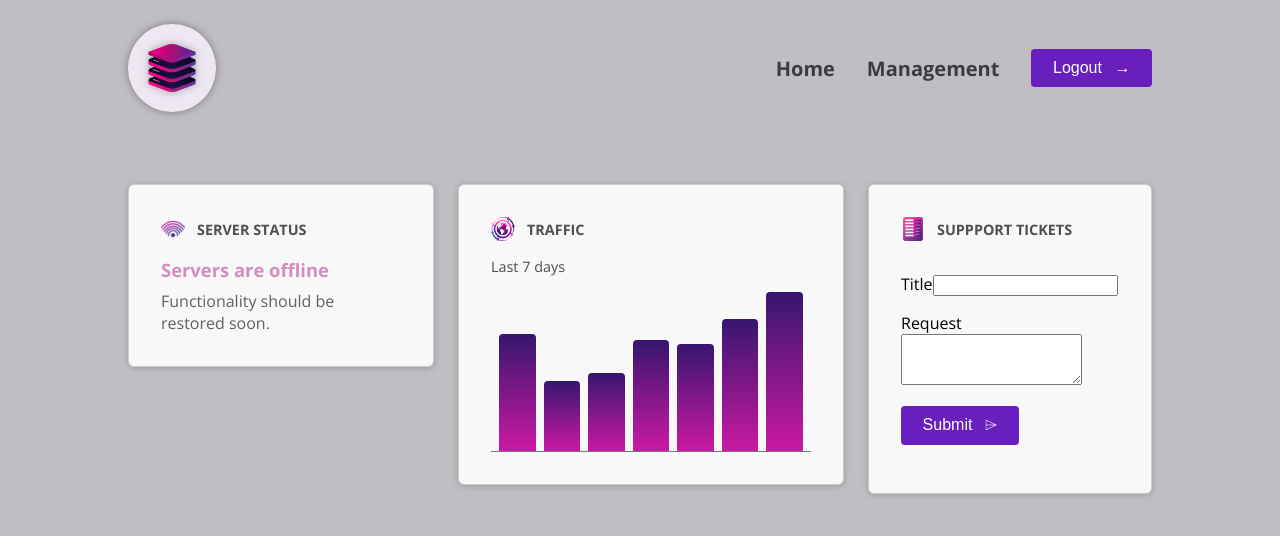
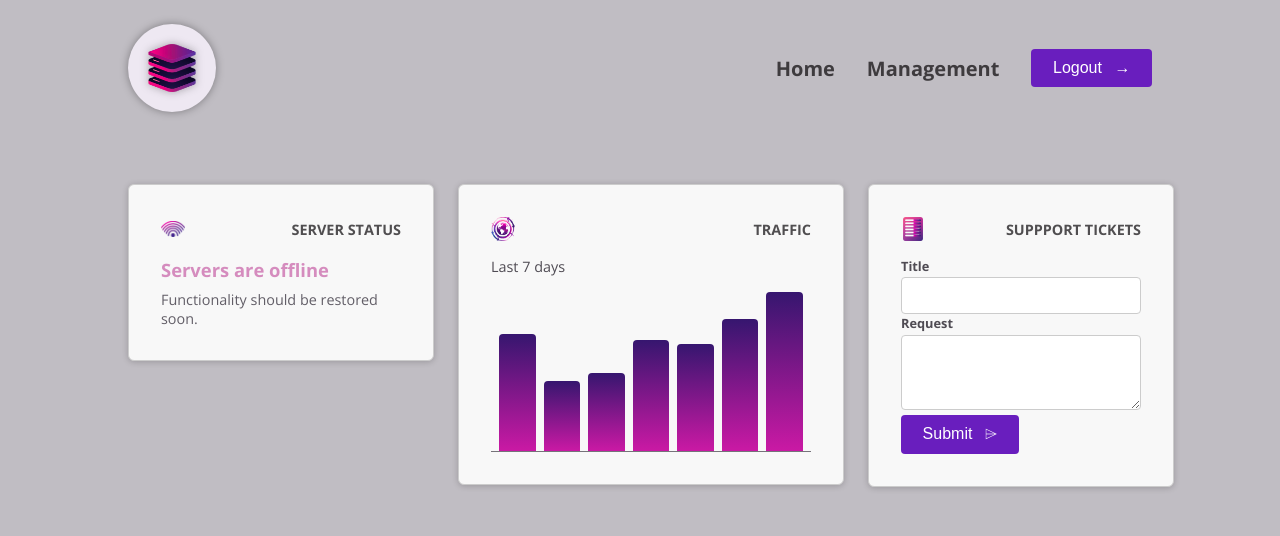
Before and after one commit to R06NV4LDR/MasterAngular_04-cmp-deep-dive, an Angular app: page / in a window 1280 px wide. Shown: the top 536 px of the page. Built offline with nearby package versions, Linux system fonts and the light colour scheme.

Commit message:
styles.css  finally works

```diff
--- a/src/app/dashboard/dashboard-item/dashboard-item.component.ts
+++ b/src/app/dashboard/dashboard-item/dashboard-item.component.ts
@@ -6,6 +6,9 @@
   imports: [],
   templateUrl: "./dashboard-item.component.html",
   styleUrl: "./dashboard-item.component.css",
+  // host: {
+  //   class: 'dashboard-item'
+  // }
 })
 export class DashboardItemComponent {
 
--- a/src/app/dashboard/tickets/new-ticket/new-ticket.component.html
+++ b/src/app/dashboard/tickets/new-ticket/new-ticket.component.html
@@ -1,12 +1,10 @@
 <form>
-  <p>
-    <label>Title</label>
+  <app-control label="Title">
     <input name="title" id="title" />
-  </p>
-  <p>
-    <label>Request</label>
+  </app-control>
+  <app-control label="Request">
     <textarea name="request" id="request" rows="3"></textarea>
-  </p>
+  </app-control>
   <p>
     <button appButton>
       Submit
--- a/src/app/dashboard/tickets/new-ticket/new-ticket.component.ts
+++ b/src/app/dashboard/tickets/new-ticket/new-ticket.component.ts
@@ -1,10 +1,11 @@
 import { Component } from '@angular/core';
 import { ButtonComponent } from '../../../shared/button/button.component';
+import { ControlComponent } from "../../../shared/control/control.component";
 
 @Component({
   selector: 'app-new-ticket',
   standalone: true,
-  imports: [ButtonComponent],
+  imports: [ButtonComponent, ControlComponent],
   templateUrl: './new-ticket.component.html',
   styleUrl: './new-ticket.component.css'
 })
--- a/src/app/dashboard/tickets/ticket/ticket.component.ts
+++ b/src/app/dashboard/tickets/ticket/ticket.component.ts
@@ -1,9 +1,10 @@
 import { Component } from '@angular/core';
+import { ControlComponent } from '../../../shared/control/control.component';
 
 @Component({
   selector: 'app-ticket',
   standalone: true,
-  imports: [],
+  imports: [ControlComponent],
   templateUrl: './ticket.component.html',
   styleUrl: './ticket.component.css'
 })
--- a/src/app/dashboard/tickets/tickets.component.css
+++ b/src/app/dashboard/tickets/tickets.component.css
@@ -10,6 +10,7 @@
   padding: 0;
   width: 15rem;
 }
+
 :host li {
   margin: 0.5rem 0;
 }
--- a/src/app/header/header.component.html
+++ b/src/app/header/header.component.html
@@ -14,7 +14,7 @@
       <li>
         <button appButton>
           Logout
-          <span ngProjectAs="icon">→</span>
+          <span ngProjectAs="icon">→</span> <!--Fallback content-->
         </button>
       </li>
     </ul>
--- a/src/app/shared/button/button.component.html
+++ b/src/app/shared/button/button.component.html
@@ -2,5 +2,5 @@
   <ng-content />
 </span>
 <span class="icon">
-  <ng-content select="icon" />
+  <ng-content select="icon">→</ng-content>
 </span>
--- a/src/app/shared/button/button.component.ts
+++ b/src/app/shared/button/button.component.ts
@@ -1,7 +1,7 @@
 import { Component } from '@angular/core';
 
 @Component({
-  selector: '[appButton]', //button.button  button[appButton] .button
+  selector: '[appButton]', // Possible CSS-selectors to use: button.button,  button[appButton]; .button, a[appbutton]
   standalone: true,
   imports: [],
   templateUrl: './button.component.html',
--- a/src/styles.css
+++ b/src/styles.css
@@ -18,6 +18,59 @@
   margin: 3rem 10%;
 }
 
+header {
+  padding: 0.75rem 0.1rem;
+  display: flex;
+  flex-direction: column;
+  gap: 1rem;
+  justify-content: space-between;
+  align-items: center;
+  font-size: 1rem;
+}
+
+#logo {
+  width: 5.5rem;
+  height: 5.5rem;
+  background-color: #eee8f2;
+  padding: 1.25rem;
+  border-radius: 50%;
+  box-shadow: 0 0 8px rgba(0, 0, 0, 0.35);
+}
+
+#logo img {
+  width: 100%;
+  height: 100%;
+  filter: drop-shadow(0 0 4px rgba(29, 29, 29, 0.35));
+}
+
+nav ul {
+  display: flex;
+  gap: 2rem;
+  list-style: none;
+  align-items: center;
+  padding: 0;
+  margin: 0;
+}
+
+nav ul li a {
+  color: #3e3b3e;
+  text-decoration: none;
+  font-weight: bold;
+}
+
+nav ul li a:hover {
+  color: #77207a;
+}
+
+@media (min-width: 768px) {
+  header {
+    font-size: 1.25rem;
+    flex-direction: row;
+    gap: 0;
+    padding: 1.5rem 10%;
+  }
+}
+
 #dashboard {
   display: flex;
   flex-direction: column;
@@ -32,3 +85,196 @@
     flex-direction: row;
   }
 }
+
+#traffic {
+  display: block;
+  width: 15rem;
+}
+
+p {
+  margin: 0 0 1rem 0;
+  font-size: 0.9rem;
+  color: #4f4b53;
+}
+
+#chart {
+  height: 10rem;
+  display: flex;
+  align-items: flex-end;
+  gap: 0.5rem;
+  padding: 0 0.5rem;
+  border-bottom: 1px solid #76737a;
+}
+
+#chart div {
+  flex: 1;
+  background: linear-gradient(to bottom, #36166f, #ca19a4);
+  border-top-left-radius: 4px;
+  border-top-right-radius: 4px;
+}
+
+@media (min-width: 768px) {
+  #traffic {
+    width: 20rem;
+  }
+}
+
+#status {
+  display: block;
+  width: 15rem;
+}
+
+.status p:first-of-type {
+  font-weight: bold;
+  animation: pulse 2s infinite;
+  margin: 0 0 0.5rem 0;
+  font-size: 1.15rem;
+}
+
+.status-online p:first-of-type {
+  color: #6a3cb0;
+}
+
+.status-offline p:first-of-type {
+  color: #b22084;
+}
+
+.status-unknown p:first-of-type {
+  color: grey;
+}
+
+p:last-of-type {
+  margin: 0;
+  color: #625e67;
+}
+
+@keyframes pulse {
+  0% {
+    opacity: 1;
+  }
+  50% {
+    opacity: 0.5;
+  }
+  100% {
+    opacity: 1;
+  }
+}
+
+.dashboard-item {
+  display: block;
+  padding: 1rem;
+  border: 1px solid #ccc;
+  border-radius: 6px;
+  background-color: #f8f8f8;
+  box-shadow: 0 1px 6px 0 rgba(0, 0, 0, 0.2);
+}
+
+.dashboard-item header {
+  display: flex;
+  padding: 0;
+  gap: 0.75rem;
+  align-items: center;
+  margin-bottom: 1rem;
+}
+
+.dashboard-item header img {
+  width: 1.5rem;
+  height: 1.5rem;
+  object-fit: contain;
+}
+
+h2 {
+  margin: 0;
+  font-size: 0.9rem;
+  text-transform: uppercase;
+  color: #504e50;
+}
+
+@media (min-width: 768px) {
+  .dashboard-item {
+    padding: 2rem;
+  }
+}
+
+button {
+  display: inline-block;
+  padding: 0.65rem 1.35rem;
+  border-radius: 0.25rem;
+  font-size: 1rem;
+  text-align: center;
+  cursor: pointer;
+  background-color: #691ebe;
+  color: white;
+  border: none;
+}
+
+button:hover {
+  background-color: #551b98;
+}
+
+.icon {
+  display: inline-block;
+  margin-left: 0.5rem;
+  transition: transform 0.2s ease-in-out;
+}
+
+button:hover .icon {
+  transform: translateX(4px);
+}
+
+#tickets {
+  display: flex;
+  flex-direction: column;
+  gap: 1.5rem;
+}
+
+#tickets ul {
+  list-style: none;
+  margin: 0;
+  padding: 0;
+  width: 15rem;
+}
+
+#tickets li {
+  margin: 0.5rem 0;
+}
+
+#tickets p {
+  margin: 0;
+  color: #4f4b53;
+}
+
+#tickets h2 {
+  margin: 0;
+  font-size: 1.1rem;
+  color: #38343c;
+}
+
+#new-ticket {
+  width: 15rem;
+}
+
+@media (min-width: 768px) {
+  #tickets {
+    flex-direction: row;
+  }
+}
+
+#new-ticket label {
+  display: block;
+  font-size: 0.8rem;
+  font-weight: bold;
+  margin-bottom: 0.15rem;
+  color: #4f4b53;
+}
+
+#new-ticket input,
+#new-ticket textarea {
+  width: 100%;
+  padding: 0.5rem;
+  border: 1px solid #ccc;
+  border-radius: 4px;
+  font: inherit;
+  font-size: 0.9rem;
+  color: #4f4b53;
+}
```
Also changed, not shown: src/app/shared/control/control.component.html (line endings or trailing spaces).
